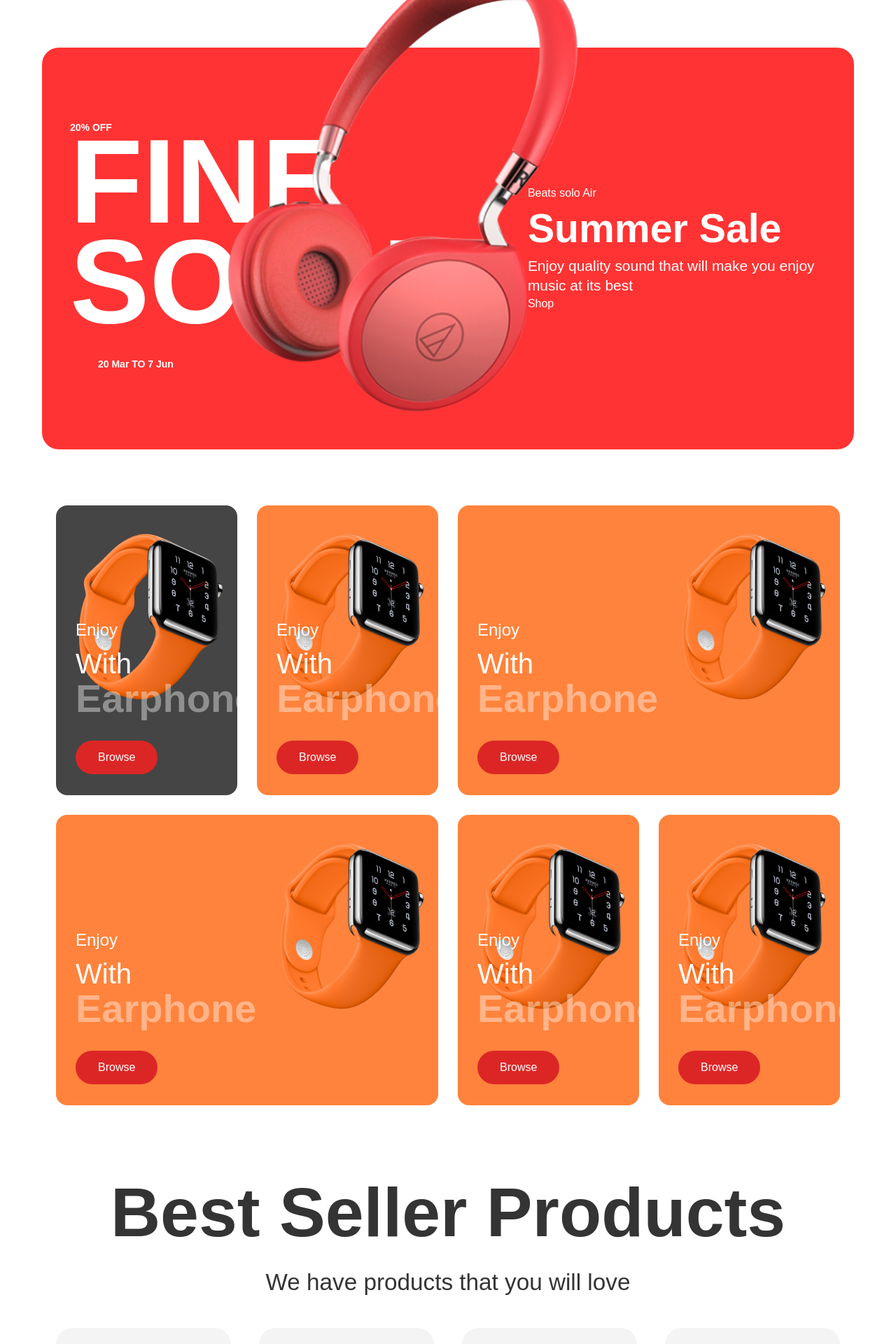
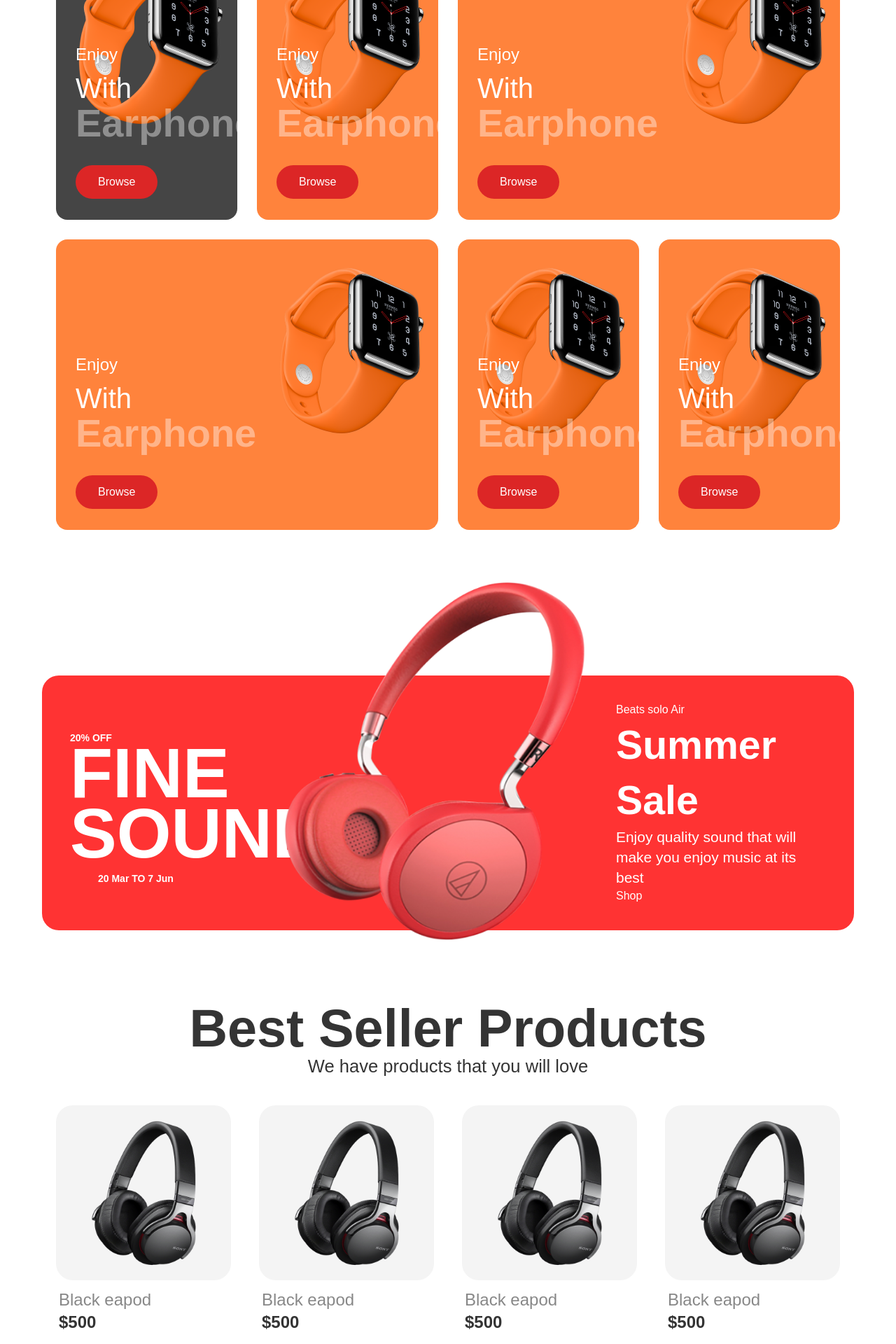
Before and after one commit to Naijabunner/tech_shop, a Next.js app: page / in a window 1280 px wide. Shown: the part 780-2700 px from the top of the page at 70% size. Built offline with nearby package versions, Linux system fonts and the light colour scheme.

Commit message:
responsiveness update

```diff
--- a/app/page.tsx
+++ b/app/page.tsx
@@ -8,13 +8,13 @@ import Image from "next/image";
 
 export default function Home() {
   return (
-    <section>
-      <div className="mx-[2%] md:mx-[60px]">
+    <section className="overflow-x-hidden">
+      <div className="mx-[2%] xl:mx-[60px] ">
         <Hero />
-        <AdsOne/>
         <Categories />
-        <BestSeller/>
-        <AdsTwo/>
+        <AdsOne />
+        <BestSeller />
+        <AdsTwo />
       </div>
       <Brands />
     </section>
--- a/components/Home/BestSeller.tsx
+++ b/components/Home/BestSeller.tsx
@@ -3,21 +3,21 @@ import React from 'react'
 
 const BestSeller = () => {
     return (
-        <section className=' text-center py-10 pb-16 w-full max-w-[2131px] mx-auto px-5 '>
-            <h6 className=' font-bold text-[98.59px]  '>
+        <section className=' text-center py-5 lg:py-10 xl:pb-16 w-full max-w-[2131px] mx-auto px-5 '>
+            <h6 className=' font-bold text-4xl xl:text-[75.59px] 4xl:text-[98.59px] xl:pb-5  '>
                 Best Seller Products
             </h6>
-            <span className=' text-[33.27px] font-medium text-[#343434]'>
+            <span className='text-xl xl:text-[25.59px] 4xl:text-[33.27px]  font-medium text-[#343434]'>
                 We have products that you will love
 
             </span>
 
-            <div className="grid grid-cols-2 xl:grid-cols-4 gap-10 my-10 font-medium text-[33px]">
+            <div className="grid grid-cols-2 lg:grid-cols-3 xl:grid-cols-4 gap-10 my-10 font-medium text-[33px]">
 
                 {[1, 2, 3, 4, 5, 6, 7].map((item, index) => {
                     return (
                         <div className=" w-full text-start ">
-                            <div className="max-w-[446.11px] flex justify-center items-center mb-3 bg-[#F4F4F4] rounded-[24px] px-10 py-5 w-full">   <Image
+                            <div className="max-w-[446.11px] flex justify-center items-center mb-3 bg-[#F4F4F4] rounded-[24px]  w-full">   <Image
                                 src={'/black_bluetooth.png'}
                                 alt=''
                                 width={400}
@@ -25,8 +25,8 @@ const BestSeller = () => {
                                 className=' aspect-square'
                             />  </div>
 
-                            <p className='ml-1  text-[#888888] '>sfhjsf</p>
-                            <p className=' mt-1 font-bold ml-1 323232'>fsfsfs</p>
+                            <p className='ml-1 max-md:text-lg max-4xl:text-2xl text-[#888888] leading-tight'>Black eapod</p>
+                            <p className='font-bold max-md:text-lg max-4xl:text-2xl ml-1 leading-tight 323232'>$500</p>
                         </div>
                     )
                 })}
--- a/components/Home/Hero.tsx
+++ b/components/Home/Hero.tsx
@@ -3,7 +3,7 @@ import React from 'react'
 
 const Hero = () => {
   return (
-    <div className='relative overflow-x-hidden flex max-lg:flex-col justify-start items-center w-full max-w-[2131px] rounded-3xl  py-[100px] xl:p-[100px]  2xl:mx-auto bg-gradient-to-r from-[#EBEBEB] via-[#d1d0d0] to-[#EBEBEB]  '>
+    <div className='relative flex max-lg:flex-col justify-start items-center w-full max-w-[2131px] rounded-3xl  py-[100px] xl:p-[100px]  2xl:mx-auto bg-gradient-to-r from-[#EBEBEB] via-[#d1d0d0] to-[#EBEBEB]  '>
       <div className="text self-start space-y-2 w-full leading-tight pl-5 ">
         <h1 className='relative font-bold  mediumText   p-0 m-0'>
           <p className='absolute -top-5 md:-top-8 font-medium max-sm:text-base max-md:text-lg smallText  '>
--- a/components/Home/adsOne.tsx
+++ b/components/Home/adsOne.tsx
@@ -3,13 +3,12 @@ import React from 'react'
 
 const AdsOne = () => {
     return (
-        <div className=' relative mt-52 max-w-[1966.84px] flex justify-between items-center gap-10 max-md:flex-col py-100 px-10 mx-auto my-20 rounded-3xl bg-[#FF3333]'>
+        <div className=' relative mt-20 xl:mt-52  max-md:overflow-x-hidden  max-w-[1966.84px] flex justify-between items-center gap-10 max-xl:flex-col py-100 px-10 mx-auto my-20 rounded-3xl bg-[#FF3333]'>
             <div className=" h-fit pt-16">
-
-                <p className=' text-[169.99px] font-black text-white relative'>FINE
-                    <span className=' absolute   top-10 left-0 text-sm'>20% OFF</span>
+                <p className='text-[80px] sm:text-[100px] 4xl:text-[169.99px] font-black text-white relative'>FINE
+                    <span className=' absolute   top-[10%] left-0 text-sm'>20% OFF</span>
                 </p>
-                <p className=' text-[169.99px] font-black relative bottom-28 overflow-hidden text-white '>SOUND
+                <p className=' text-[80px] sm:text-[100px] 4xl:text-[169.99px] font-black bottom-10 sm:bottom-16 relative 4xl:bottom-28 h-fit overflow-hidden text-white '>SOUND
                     <span className=' absolute   bottom-0 left-10 text-sm  '>20 Mar TO 7 Jun</span>
                 </p>
             </div>
@@ -18,11 +17,10 @@ const AdsOne = () => {
                 alt='allImage'
                 width={700}
                 height={700}
-                className=' absolute -top-44 right-[28%]'
+                className=' xl:absolute -top-44 right-[28%] aspect-square max-4xl:w-[600px]'
                 unoptimized={true}
             />
-
-            <div className=" text-white leading-snug">
+            <div className=" text-white leading-snug xl:max-w-[300px]">
                 <p>Beats solo Air</p>
                 <p className='text-[57.23px] font-semibold'>Summer Sale</p>
                 <p className='text-[20.95px]'>Enjoy quality sound that will make you enjoy music at its best</p>
@@ -30,7 +28,6 @@ const AdsOne = () => {
                     Shop
                 </button>
             </div>
-
         </div>
     )
 }
--- a/components/Home/adsTwo.tsx
+++ b/components/Home/adsTwo.tsx
@@ -3,26 +3,24 @@ import React from 'react'
 
 const AdsTwo = () => {
     return (
-        <div className=' px-20 relative mt-60 max-w-[1966.84px] flex justify-between items-center gap-10 max-md:flex-col py-100  mx-auto my-20 rounded-3xl bg-[#B0C302]'>
+        <div className=' relative xl:mt-52  max-md:overflow-x-hidden  max-w-[1966.84px] flex justify-between items-center gap-10 max-xl:flex-col py-100 px-10 mx-auto my-20 rounded-3xl bg-[#B0C302]'>
         <div className=" h-fit pt-16">
-
-                <p className=' text-[169.99px] font-black text-white relative'>FINE
-                    <span className=' absolute   top-10 left-0 text-sm'>20% OFF</span>
+            <p className='text-[80px] sm:text-[100px] 4xl:text-[169.99px] font-black text-white relative'>FINE
+                <span className=' absolute   top-[10%] left-0 text-sm'>20% OFF</span>
             </p>
-                <p className=' text-[169.99px] font-black relative bottom-28 overflow-hidden text-white '>SOUND
+            <p className=' text-[80px] sm:text-[100px] 4xl:text-[169.99px] font-black bottom-10 sm:bottom-16 relative 4xl:bottom-28 h-fit overflow-hidden text-white '>SOUND
                 <span className=' absolute   bottom-0 left-10 text-sm  '>20 Mar TO 7 Jun</span>
             </p>
         </div>
         <Image
             src={'/apple-ads.png'}
             alt='allImage'
-                width={600}
-                height={600}
-                className=' absolute -top-44 left-[35%]'
+            width={700}
+            height={700}
+            className=' xl:absolute -top-44 right-[28%] aspect-square max-4xl:w-[600px]'
             unoptimized={true}
         />
-
-            <div className=" text-white leading-snug">
+        <div className=" text-white leading-snug xl:max-w-[300px]">
             <p>Beats solo Air</p>
             <p className='text-[57.23px] font-semibold'>Summer Sale</p>
             <p className='text-[20.95px]'>Enjoy quality sound that will make you enjoy music at its best</p>
@@ -30,7 +28,6 @@ const AdsTwo = () => {
                 Shop
             </button>
         </div>
-
     </div>
     )
 }
--- a/components/Navbar.tsx
+++ b/components/Navbar.tsx
@@ -15,7 +15,7 @@ const navItemsRight = [
 
 const Navbar = () => {
   return (
-    <nav className='w-full bg-blue-300 overflow-x-hidden max-w-[2127px] mx-auto py-5 lg:py-10 px-[5%] md:px-[60px]  grid items-center'>
+    <nav className='w-full overflow-x-hidden max-w-[2127px] mx-auto py-5 lg:py-10 px-[5%] md:px-[60px]  grid items-center'>
         <div className="mainContent flex justify-between gap-10 items-center">
             <Logo/>
             <div className="flex w-full justify-between items-center">
```
Lines whose indentation alone changed are shown as unchanged.
